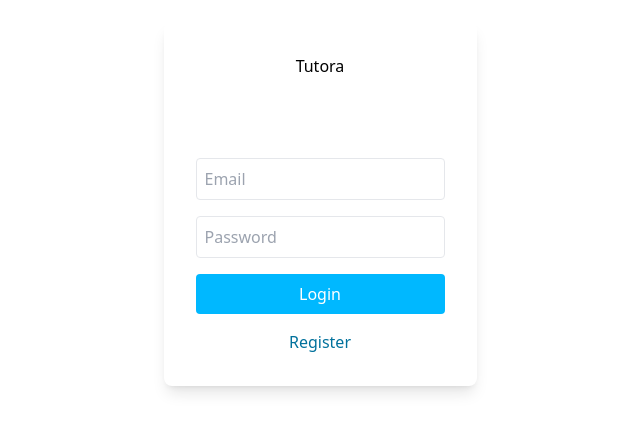
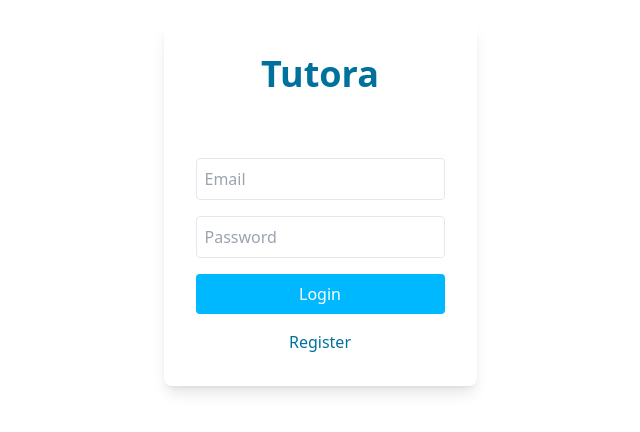
Before and after one commit to chandra-lindy/tutora, a React (Vite) app in the folder frontend/: page / in a window 1280 px wide. Shown: the part 196-628 px from the top of the page, without its empty margins (320-960 px from the left). Built offline with nearby package versions, Linux system fonts and the light colour scheme; no server answers; what aws-amplify would draw is missing.

Commit message:
improve tutora logo text

```diff
--- a/frontend/src/pages/Chat.jsx
+++ b/frontend/src/pages/Chat.jsx
@@ -83,9 +83,10 @@ const Chat = () => {
   }, [messages]);
 
   return (
-    // <div className="absolute bottom-0 right-0 flex flex-col w-4/5 h-full mt-[3.75] text-brand-paper px-4 pb-4 bg-brand-paper">
     <div className="flex flex-col items-center justify-center h-screen">
-      <h1 className="text-8xl text-brand-blue-500 my-2">Tutora</h1>
+      <h1 className="text-8xl text-brand-blue-300 my-2 font-extrabold">
+        Tutora
+      </h1>
       <div
         className="bg-brand-blue-10 h-full w-3/4 h-11/12 rounded-xl p-4 overflow-y-auto"
         ref={chatDisplayRef}
--- a/frontend/src/pages/ConfirmRegistration.jsx
+++ b/frontend/src/pages/ConfirmRegistration.jsx
@@ -47,8 +47,9 @@ const ConfirmRegistration = () => {
     <div className="flex flex-col items-center justify-center h-screen">
       <div className="flex flex-col bg-white p-8 rounded-lg shadow-lg">
         <Link to="/">
-          {/* <img src={logo} alt="Scholarly logo" className="max-w-md mb-4" /> */}
-          <h1 className="max-w-md mb-4">Tutora</h1>
+          <h1 className="max-w-md text-4xl text-brand-blue-300 font-extrabold">
+            Tutora
+          </h1>
         </Link>
         <p
           className="p-2 my-4 text-red-600 text-xs text-center"
--- a/frontend/src/pages/Login.jsx
+++ b/frontend/src/pages/Login.jsx
@@ -30,7 +30,7 @@ const Login = () => {
     } catch (error) {
       setIsLoading(false);
       console.log("error signing in: ", error);
-      navigate("/login", { state: { error: error.message } });
+      navigate("/", { state: { error: error.message } });
     }
   }, [email, password, navigate]);
 
@@ -69,8 +69,9 @@ const Login = () => {
       ) : (
         <div className="flex flex-col items-center bg-white rounded-lg p-8 shadow-lg">
           <Link to="/">
-            {/* <img src={logo} alt="Scholarly Logo" className="max-w-md mb-4" /> */}
-            <h1 className="max-w-md mb-4">Tutora</h1>
+            <h1 className="max-w-md text-4xl text-brand-blue-300 font-extrabold">
+              Tutora
+            </h1>
           </Link>
 
           <p
--- a/frontend/src/pages/Register.jsx
+++ b/frontend/src/pages/Register.jsx
@@ -79,7 +79,9 @@ const Register = () => {
         <div className="flex flex-col items-center bg-white p-8 rounded-lg shadow-lg">
           <Link to="/">
             {/* <img src={logo} alt="Scholarly Logo" className="max-w-md mb-4" /> */}
-            <h1 className="max-w-md mb-4">Tutora</h1>
+            <h1 className="max-w-md text-4xl text-brand-blue-300 font-extrabold">
+              Tutora
+            </h1>
           </Link>
 
           <p
```
